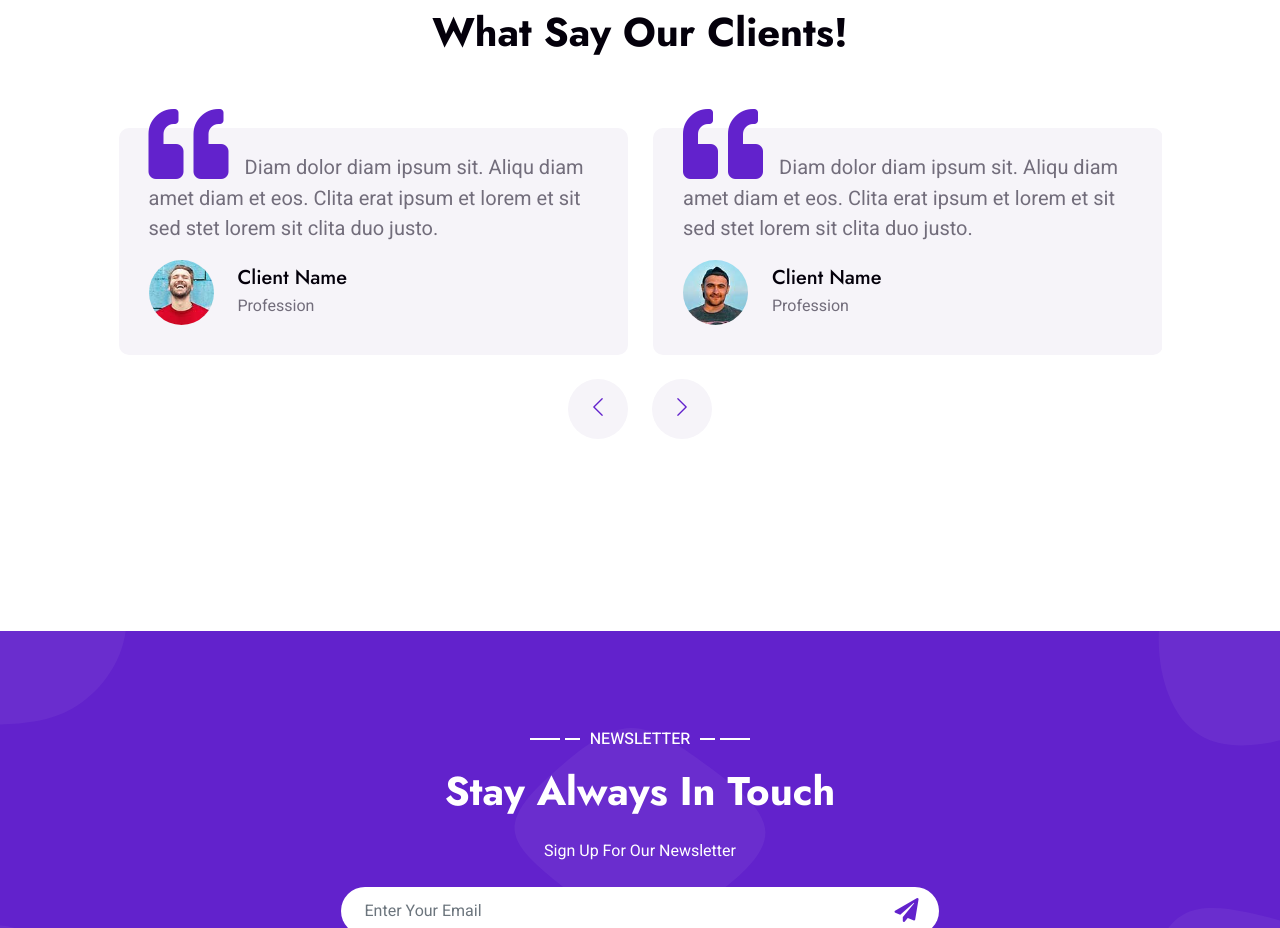
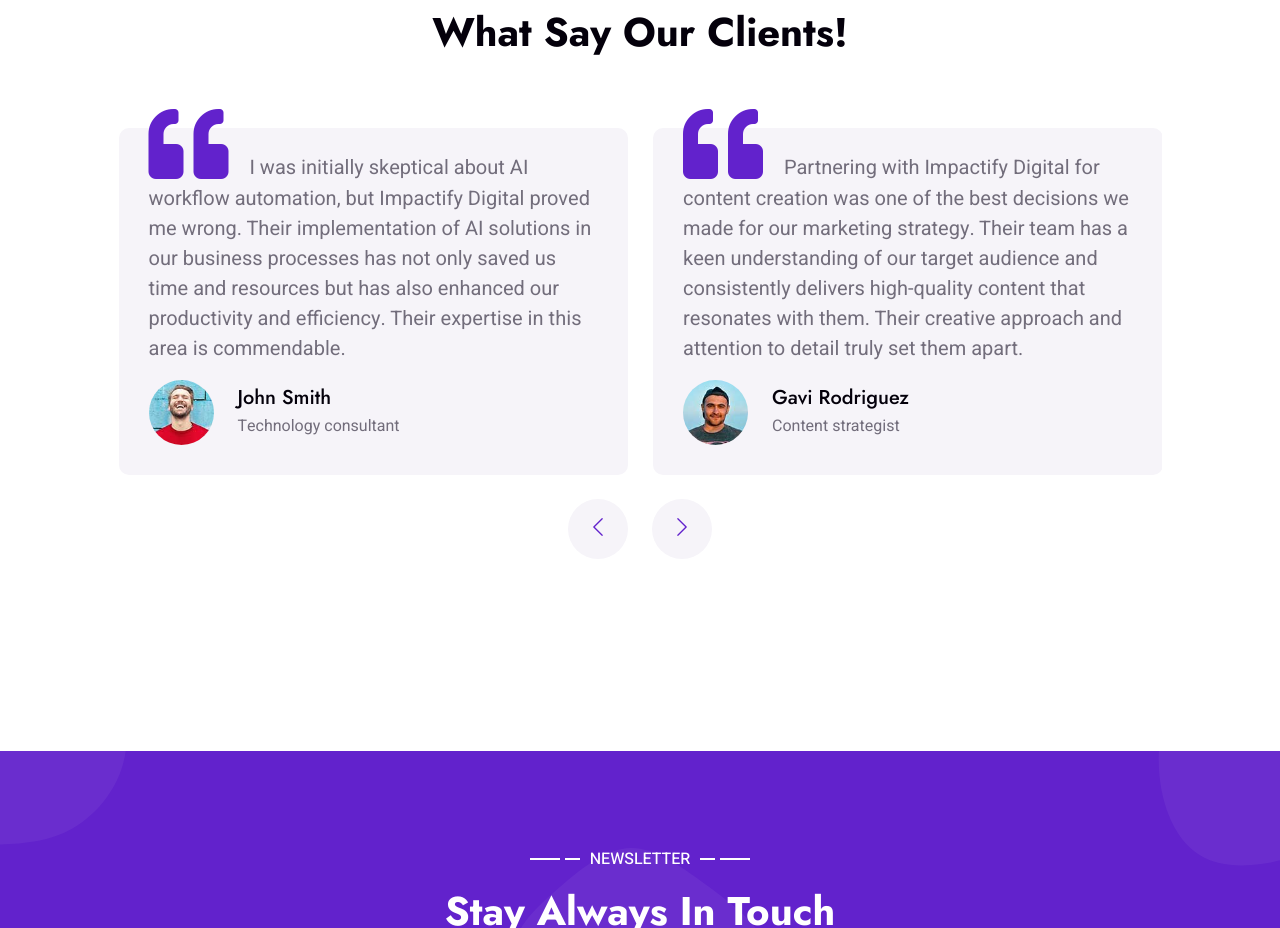
Before and after one commit to Prosper-Tshumaa/impactifydigital-V2.0, a plain HTML site: page index.html in a window 1280 px wide. Shown: the part 3060-3988 px from the top of the page. Drawn offline with nearby package versions, Linux system fonts and the light colour scheme.

Commit message:
Added testimonials

```diff
--- a/index.html
+++ b/index.html
@@ -219,32 +219,38 @@
                 <h1 class="text-center mb-5">What Say Our Clients!</h1>
                 <div class="owl-carousel testimonial-carousel">
                     <div class="testimonial-item bg-light rounded my-4">
-                        <p class="fs-5"><i class="fa fa-quote-left fa-4x text-primary mt-n4 me-3"></i>Diam dolor diam ipsum sit. Aliqu diam amet diam et eos. Clita erat ipsum et lorem et sit sed stet lorem sit clita duo justo.</p>
+                        <p class="fs-5"><i class="fa fa-quote-left fa-4x text-primary mt-n4 me-3"></i>
+                            Working with Impactify Digital has been a refreshing experience. Their approach to web development and design is not just about aesthetics but also about functionality and user experience. They really took the time to understand our brand and tailor-made a solution that exceeded our expectations.
+                        </p>
                         <div class="d-flex align-items-center">
                             <img class="img-fluid flex-shrink-0 rounded-circle" src="img/testimonial-1.jpg" style="width: 65px; height: 65px;">
                             <div class="ps-4">
-                                <h5 class="mb-1">Client Name</h5>
-                                <span>Profession</span>
+                                <h5 class="mb-1">Sarah Johnson</h5>
+                                <span>Marketing strategist</span>
                             </div>
                         </div>
                     </div>
                     <div class="testimonial-item bg-light rounded my-4">
-                        <p class="fs-5"><i class="fa fa-quote-left fa-4x text-primary mt-n4 me-3"></i>Diam dolor diam ipsum sit. Aliqu diam amet diam et eos. Clita erat ipsum et lorem et sit sed stet lorem sit clita duo justo.</p>
+                        <p class="fs-5"><i class="fa fa-quote-left fa-4x text-primary mt-n4 me-3"></i>
+                            I was initially skeptical about AI workflow automation, but Impactify Digital proved me wrong. Their implementation of AI solutions in our business processes has not only saved us time and resources but has also enhanced our productivity and efficiency. Their expertise in this area is commendable.
+                        </p>
                         <div class="d-flex align-items-center">
                             <img class="img-fluid flex-shrink-0 rounded-circle" src="img/testimonial-2.jpg" style="width: 65px; height: 65px;">
                             <div class="ps-4">
-                                <h5 class="mb-1">Client Name</h5>
-                                <span>Profession</span>
+                                <h5 class="mb-1"> John Smith</h5>
+                                <span>Technology consultant</span>
                             </div>
                         </div>
                     </div>
                     <div class="testimonial-item bg-light rounded my-4">
-                        <p class="fs-5"><i class="fa fa-quote-left fa-4x text-primary mt-n4 me-3"></i>Diam dolor diam ipsum sit. Aliqu diam amet diam et eos. Clita erat ipsum et lorem et sit sed stet lorem sit clita duo justo.</p>
+                        <p class="fs-5"><i class="fa fa-quote-left fa-4x text-primary mt-n4 me-3"></i>
+                            Partnering with Impactify Digital for content creation was one of the best decisions we made for our marketing strategy. Their team has a keen understanding of our target audience and consistently delivers high-quality content that resonates with them. Their creative approach and attention to detail truly set them apart.
+                        </p>
                         <div class="d-flex align-items-center">
                             <img class="img-fluid flex-shrink-0 rounded-circle" src="img/testimonial-3.jpg" style="width: 65px; height: 65px;">
                             <div class="ps-4">
-                                <h5 class="mb-1">Client Name</h5>
-                                <span>Profession</span>
+                                <h5 class="mb-1">Gavi Rodriguez</h5>
+                                <span> Content strategist</span>
                             </div>
                         </div>
                     </div>
```
